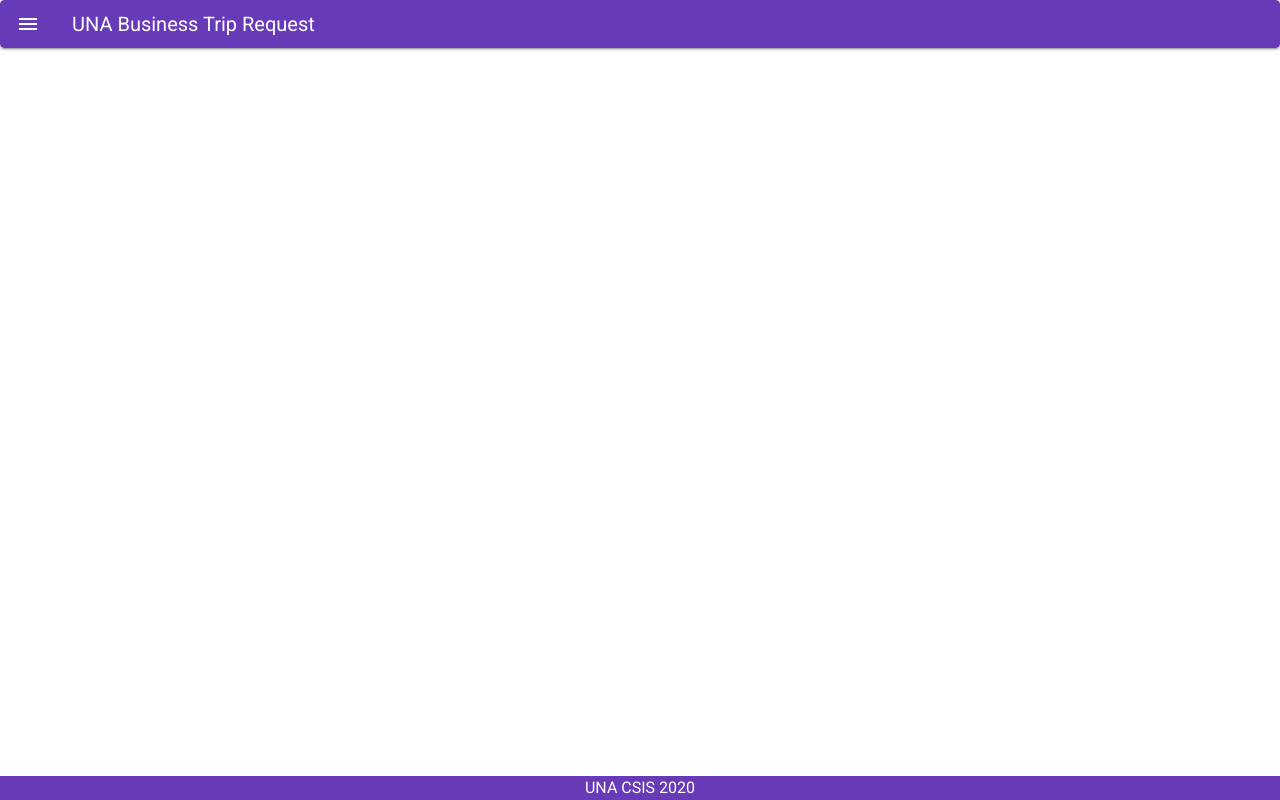
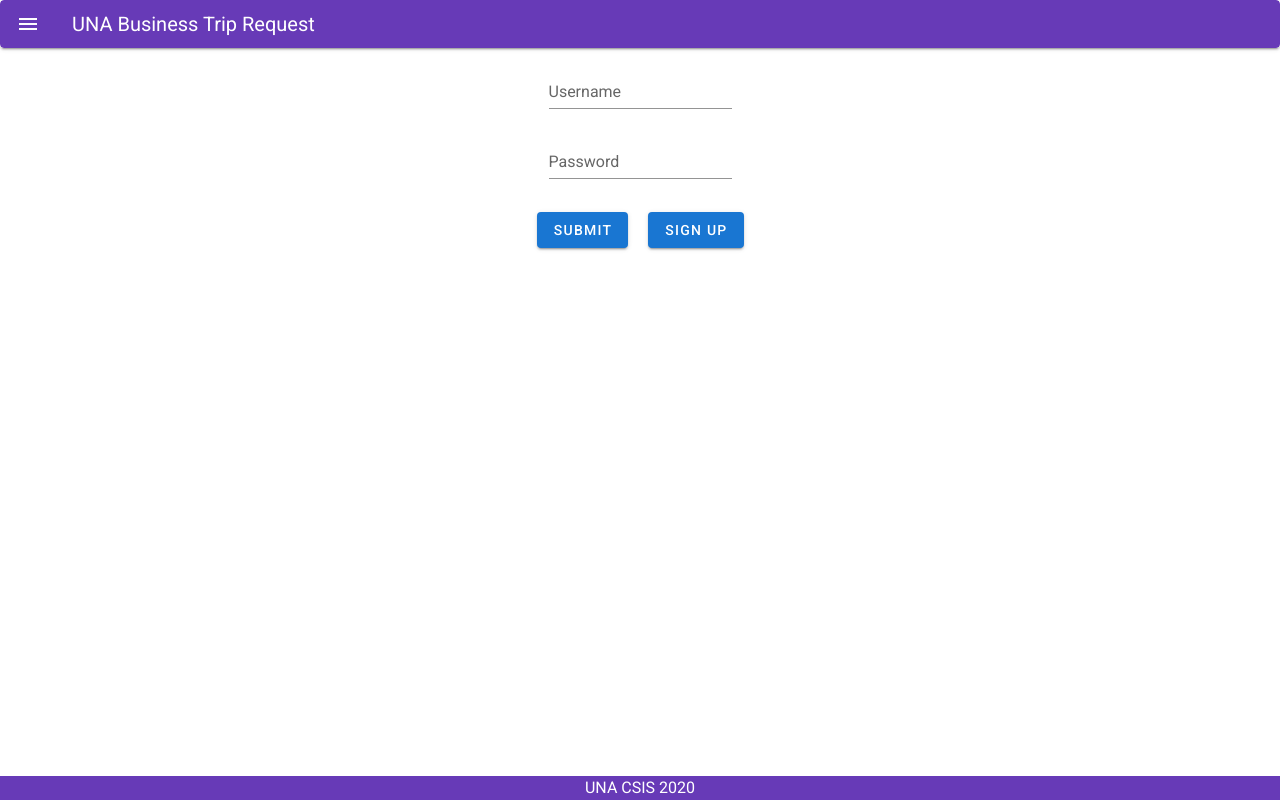
Before and after one commit to UNA-CSIS/travel-expense, a Vue app: page /login in a window 1280 px wide. Built offline with nearby package versions, Linux system fonts and the light colour scheme.

Commit message:
Added login/signup page

```diff
--- a/package.json
+++ b/package.json
@@ -10,12 +10,14 @@
     "express:run": "vue-cli-service express:run"
   },
   "dependencies": {
+    "axios": "^0.19.2",
     "bcrypt": "^4.0.1",
     "core-js": "^3.6.4",
     "express": "^4.17.1",
     "mongodb": "^3.5.3",
     "nodemailer": "^6.4.6",
     "vue": "^2.6.11",
+    "vue-axios": "^2.1.5",
     "vue-router": "^3.1.5",
     "vuetify": "^2.2.11"
   },
--- a/src/components/navbar.vue
+++ b/src/components/navbar.vue
@@ -10,7 +10,7 @@
     </v-card>
     <v-navigation-drawer v-model="drawer" app class="purple">
       <v-btn color="yellow" light href="/login">
-        <span></span>
+        <span>Login</span>
       </v-btn>
       <br />
       <v-btn color="yellow" light href="/about">
--- a/src/router/index.js
+++ b/src/router/index.js
@@ -1,9 +1,10 @@
 import Vue from 'vue'
 import VueRouter from 'vue-router'
 import Home from '../views/Home.vue'
+import axios from 'axios'
+import VueAxios from 'vue-axios'
 
-
-Vue.use(VueRouter)
+Vue.use(VueRouter, VueAxios, axios)
 
 const routes = [
   {
@@ -18,6 +19,11 @@ const routes = [
     // this generates a separate chunk (about.[hash].js) for this route
     // which is lazy-loaded when the route is visited.
     component: () => import(/* webpackChunkName: "about" */ '../views/About.vue')
+  },
+  {
+    path: '/login',
+    name: 'Login',
+    component:() => import('../views/Login.vue')
   }
 ]
 
--- /dev/null
+++ b/src/views/Login.vue
@@ -0,0 +1,54 @@
+<template>
+<v-container v-if="!signUpForm">
+     <v-layout justify-center align-center column>
+<v-form method="post" action="http://localhost:8888/api/login">
+    <v-row no-gutters>
+          <v-text-field justify="center" align="center" name="username" v-model="username" label="Username" required></v-text-field>
+        </v-row>
+        <v-row no-gutters>
+          <v-text-field justify="center" align="center" name="password" type="password" v-model="password" label="Password" required></v-text-field>
+        </v-row>
+        <v-row>
+            <v-btn justify="center" align="center" type="submit" color="primary">Submit</v-btn>
+            <v-spacer></v-spacer>
+            <v-btn v-on:click="signUpForm = !signUpForm" justify="center" align="center" color="primary">Sign up</v-btn>
+        </v-row>
+  </v-form>
+         </v-layout>
+
+</v-container>
+<v-container v-else>
+    <v-layout justify-center align-center column>
+<v-form method="post" action="http://localhost:8888/api/createAcc">
+    <v-row no-gutters>
+        <h1>Sign up for a New Account</h1>
+    </v-row>
+    <v-row no-gutters>
+          <v-text-field justify="center" align="center" name="username" v-model="username" label="Username" required></v-text-field>
+        </v-row>
+        <v-row no-gutters>
+          <v-text-field justify="center" align="center" name="password" type="password" v-model="password" label="Password" required></v-text-field>
+        </v-row>
+        <v-row>
+            <v-btn justify="center" align="center" type="submit" color="primary">Submit</v-btn>
+        </v-row>
+  </v-form>
+         </v-layout>
+</v-container>
+</template>
+
+<script>
+
+export default {
+  components: {
+
+  },
+  data: () => ({
+      username: "",
+      password: "",
+      signUpForm: false
+  })
+};
+
+
+</script>
```
Also changed, not shown: srv/index.js (+6 -5 lines), 1 other file (tests, documents, lock files or other folders).
